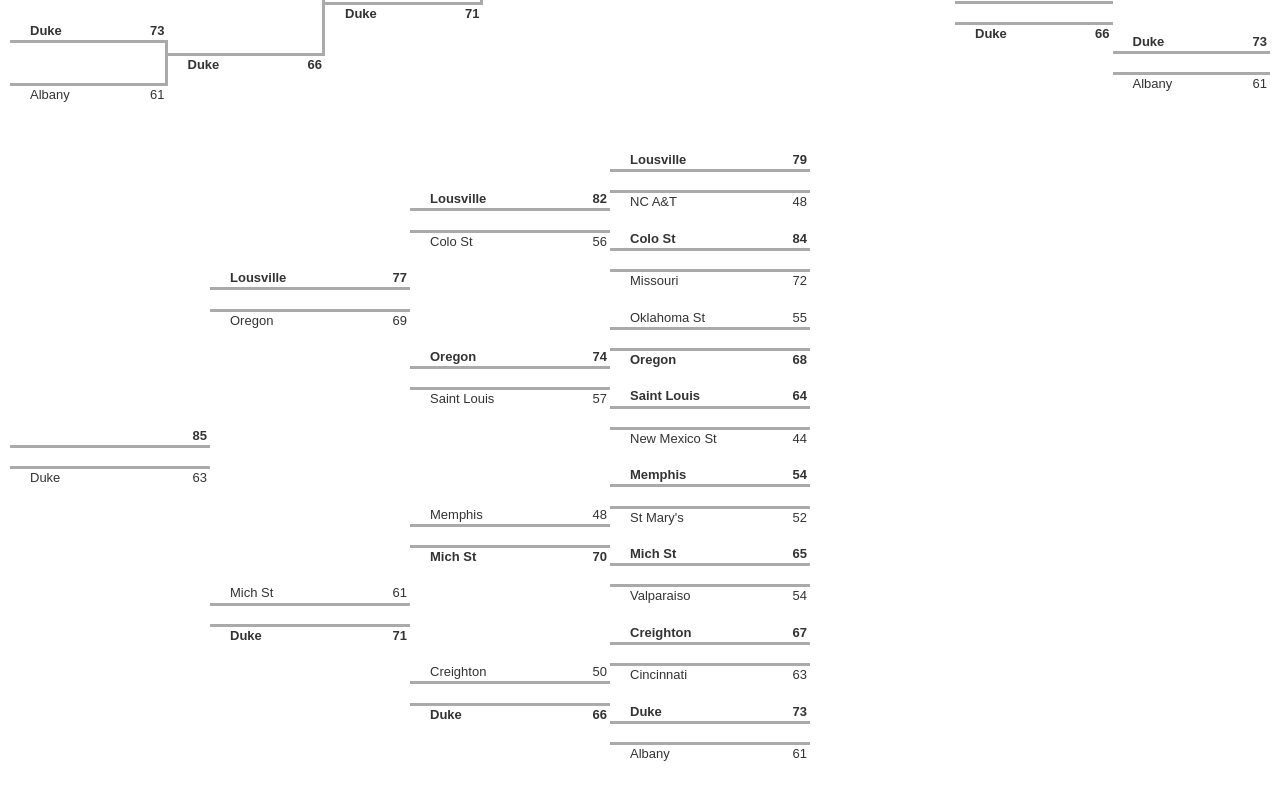
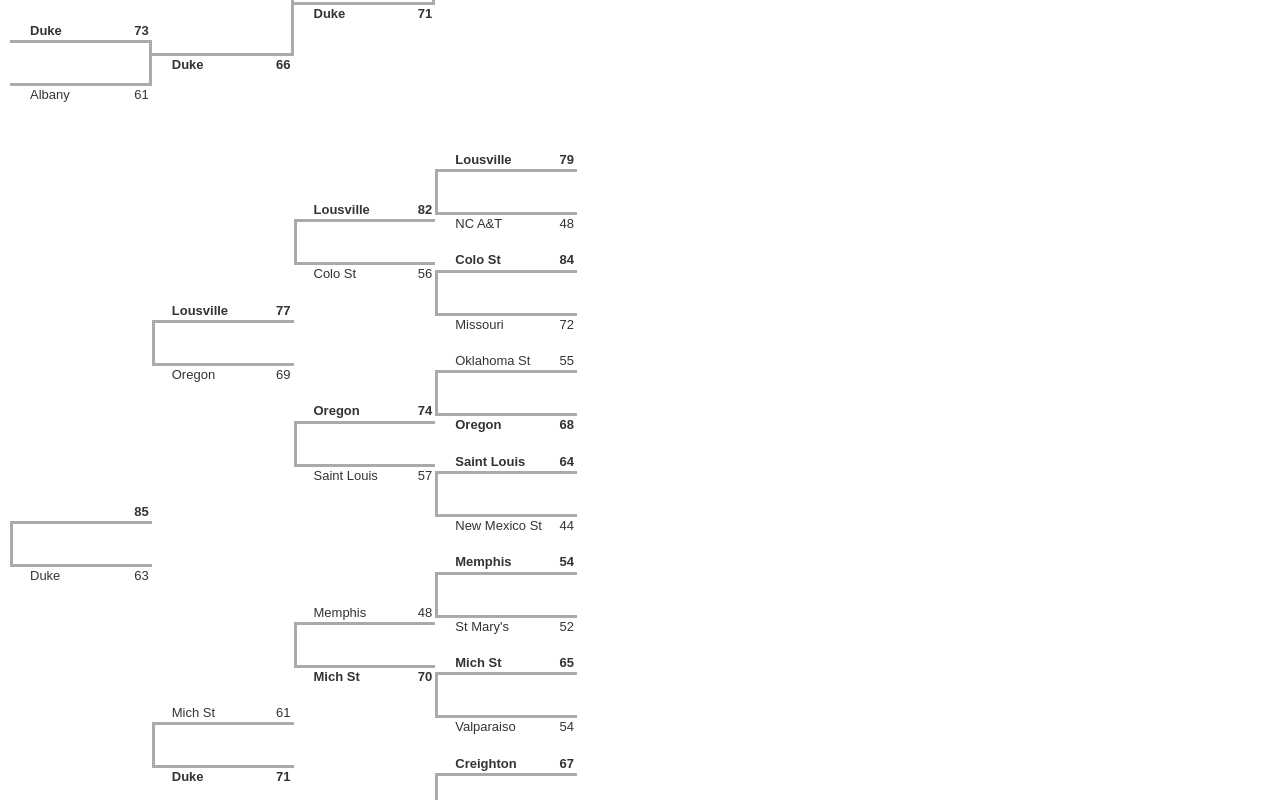
Before and after one commit to patientplatypus/BrackathonHackathon, a React (Create React App) app: page /rankingbracket in a window 1280 px wide. Shown: the part 820-1620 px from the top of the page. Built offline with nearby package versions, Linux system fonts and the light colour scheme.

Commit message:
oauth working

```diff
--- a/package.json
+++ b/package.json
@@ -6,6 +6,9 @@
     "react-scripts": "1.1.1"
   },
   "dependencies": {
+    "auth0-js": "^9.3.0",
+    "auth0-lock": "^11.3.0",
+    "axios": "^0.18.0",
     "material-ui": "^0.20.0",
     "react": "^16.2.0",
     "react-bootstrap": "^0.32.1",
--- a/src/App.js
+++ b/src/App.js
@@ -5,6 +5,7 @@ import Login from './Components/Login';
 import OfficialBracket from './Components/OfficialBracket';
 import RankingBracket from './Components/RankingBracket';
 import UserBracket from './Components/UserBracket';
+import Callback from './Components/Callback';
 
 class App extends Component {
   render() {
@@ -17,12 +18,12 @@ class App extends Component {
               <Link to="/userbracket" style={{backgroundColor: "rgb(200, 180, 135)"}}>USER BRACKET</Link> &nbsp;
               <Link to="/rankingbracket" style={{backgroundColor: "rgb(200, 180, 135)"}}>RANKING BRACKETS</Link> &nbsp;
               <Link to="/officialbracket" style={{backgroundColor: "rgb(200, 180, 135)"}}>OFFICIAL BRACKET</Link> &nbsp;
-
             </div>
              <Route exact path='/' component={Login} />
              <Route path='/rankingbracket' component={RankingBracket} />
              <Route path='/userbracket' component={UserBracket} />
              <Route path='/officialbracket' component={OfficialBracket} />
+             <Route path='/callback' component={Callback}/>
           </div>
        </Router>
       </div>
--- /dev/null
+++ b/src/Components/Callback/index.js
@@ -0,0 +1,47 @@
+import React, { Component } from 'react';
+
+import auth0 from 'auth0-js';
+
+
+class Callback extends Component {
+  constructor(props){
+    super(props)
+    this.handleAuthentication()
+  }
+
+  auth0 = new auth0.WebAuth({
+      domain: 'brackathon.auth0.com',
+      clientID: 'FL5V6YHdehEK6jGwX6dducPN28K0AtSh',
+      redirectUri: 'http://localhost:3000/callback',
+      audience: 'https://brackathon.auth0.com/userinfo',
+      responseType: 'token id_token',
+      scope: 'openid profile'
+    });
+
+  handleAuthentication() {
+    this.auth0.parseHash((err, authResult) => {
+      if (authResult && authResult.accessToken && authResult.idToken) {
+        console.log('value of authResult: ' + authResult + authResult.accessToken + authResult.idToken);
+        localStorage.setItem('access_token', authResult.accessToken)
+        // this.setSession(authResult);
+        // history.replace('/home');
+      } else if (err) {
+        // history.replace('/home');
+        console.log(err);
+      }
+    });
+  }
+
+  render() {
+    return (
+      <div>
+        <p>
+            Inside Callback
+        </p>
+
+      </div>
+    );
+  }
+}
+
+export default Callback;
--- a/src/Components/Login/index.js
+++ b/src/Components/Login/index.js
@@ -1,13 +1,102 @@
 import React, { Component } from 'react';
+import auth0 from 'auth0-js';
+//
+// import Auth0Lock from 'auth0-lock';
+import axios from 'axios';
+import { Auth0Lock } from 'auth0-lock';
+import { Auth0LockPasswordless } from 'auth0-lock';
+
 
 
 class Login extends Component {
+  constructor(props){
+    super(props)
+    // this.state={
+    //   lock: new Auth0Lock("FL5V6YHdehEK6jGwX6dducPN28K0AtSh", "brackathon.auth0.com"),
+    // }
+    // this.state.lock.on("authenticated", function(authResult) {
+    //   console.log('inside this.state.lock.on');
+    //   console.log('value of authResult: ', authResult);
+    //   this.state.lock.getUserInfo(authResult.accessToken, function(error, profile) {
+    //     if (error) {
+    //       // Handle error
+    //       console.log("error in lock: ", error)
+    //       return;
+    //     }
+    //
+    //     localStorage.setItem("accessToken", authResult.accessToken);
+    //     localStorage.setItem("profile", JSON.stringify(profile));
+    //
+    //     // Update DOM
+    //   });
+    // });
+    this.state={
+      accessToken: null
+    }
+  }
+
+  componentDidMount(){
+    this.getProfile()
+  }
+
+  getAccessToken() {
+      console.log('value of access_token: '+localStorage.getItem('access_token'));
+      if (localStorage.getItem('access_token')===null) {
+        console.log('No Access Token found');
+      }
+      this.setState({
+        accessToken: localStorage.getItem('access_token')
+      })
+    }
+
+  getProfile() {
+    // console.log('inside getProfile');
+    // this.getAccessToken();
+
+    if (localStorage.getItem('access_token')!=null){
+      this.auth0.client.userInfo(localStorage.getItem('access_token'), (err, profile) => {
+        console.log('profile: ', profile);
+        if (profile) {
+          this.userProfile = profile;
+          console.log('value of this.userProfile: ', this.userProfile);
+        }else{
+          console.log("profile err: ", err)
+        }
+      });
+    }
+  }
+
+  auth0 = new auth0.WebAuth({
+      domain: 'brackathon.auth0.com',
+      clientID: 'FL5V6YHdehEK6jGwX6dducPN28K0AtSh',
+      redirectUri: 'http://localhost:3000/callback',
+      audience: 'https://brackathon.auth0.com/userinfo',
+      responseType: 'token id_token',
+      scope: 'openid profile'
+    });
+
+  login() {
+    this.auth0.authorize();
+  }
+
   render() {
+
     return (
       <div>
         <p>
             Hello login
         </p>
+        <br/>
+        <button onClick={()=>{this.login()}}>Login Dawg</button>
+        <button onClick={()=>{this.authorizeAuth0()}}>authorizeAuth0</button>
+        <button onClick={()=>{this.handleAuthentication()}}>handleAuthentication</button>
+        <button onClick={()=>{this.setSession()}}>setSession</button>
+        <button onClick={()=>{this.isAuthenticated()}}>Login Dawg</button>
+        <button onClick={()=>{this.showStorage()}}>showStorage</button>
+        <button onClick={()=>{this.authorizeAuth0()}}>authorizeAuth0</button>
+        <button onClick={()=>{this.getProfile()}}>getProfile</button>
+        <button onClick={()=>{this.lockFunction()}}>lockFunction</button>
+        <button onClick={()=>{this.tryAPost()}}>tryAPost</button>
       </div>
     );
   }
--- a/src/Components/RankingBracket/Ranking.css
+++ b/src/Components/RankingBracket/Ranking.css
@@ -5,6 +5,7 @@
 main {
     display: flex;
     flex-direction: row;
+    width: 45%;
 }
 
 .round {
@@ -69,6 +70,11 @@ li.game-spacer {
     min-height: 40px;
 }
 
+li.game-spacerLeft {
+    border-left: 3px solid #aaa;
+    min-height: 40px;
+}
+
 
 /*bottom*/
 
--- a/src/Components/RankingBracket/index.js
+++ b/src/Components/RankingBracket/index.js
@@ -5,9 +5,10 @@ class RankingBracket extends Component {
   render() {
     return (
       <div>
-        <p>
+
         <h1>2013 NCAA Tournament - Midwest Bracket</h1>
            {/* Left */}
+
 <main id="tournament">
 	<ul class="round round-1">
 		<li class="spacer">&nbsp;</li>
@@ -111,14 +112,21 @@ class RankingBracket extends Component {
 
 		<li class="spacer">&nbsp;</li>
 	</ul>
+</main>
 
-  <ul class="round round-1">
+
+
+
+
+   {/* Right */}
+
+<main id="tournament">
+	<ul class="round round-1">
   		<li class="spacer">&nbsp;</li>
 
-		<li class="game game-top winner">Lousville <span>85</span></li>
+		<li class="game game-top winner"> <span>85</span></li>
 		<li class="game game-spacerLeft">&nbsp;</li>
 		<li class="game game-bottom ">Duke <span>63</span></li>
-
 		<li class="spacer">&nbsp;</li>
 
 
@@ -141,14 +149,8 @@ class RankingBracket extends Component {
 
 
 
-
-
-
 	</ul>
 	<ul class="round round-3">
-
-
-
 <li class="spacer">&nbsp;</li>
 
 		<li class="game game-top winner">Lousville <span>82</span></li>
@@ -229,127 +231,7 @@ class RankingBracket extends Component {
 		<li class="spacer">&nbsp;</li>
 	</ul>
 </main>
-   {/* Right */}
 
-<main id="tournament">
-	<ul class="round round-1">
-  		<li class="spacer">&nbsp;</li>
-
-		<li class="game game-top winner"> <span>85</span></li>
-		<li class="game game-spacerLeft">&nbsp;</li>
-		<li class="game game-bottom ">Duke <span>63</span></li>
-
-		<li class="spacer">&nbsp;</li>
-
-
-	</ul>
-	<ul class="round round-2">
-
-  		<li class="spacer">&nbsp;</li>
-
-		<li class="game game-top winner">Lousville <span>77</span></li>
-		<li class="game game-spacerLeft">&nbsp;</li>
-		<li class="game game-bottom ">Oregon <span>69</span></li>
-
-		<li class="spacer">&nbsp;</li>
-
-		<li class="game game-top ">Mich St <span>61</span></li>
-		<li class="game game-spacerLeft">&nbsp;</li>
-		<li class="game game-bottom winner">Duke <span>71</span></li>
-
-		<li class="spacer">&nbsp;</li>
-
-
-
-
-
-
-	</ul>
-	<ul class="round round-3">
-
-
-
-<li class="spacer">&nbsp;</li>
-
-		<li class="game game-top winner">Lousville <span>82</span></li>
-		<li class="game game-spacerLeft">&nbsp;</li>
-		<li class="game game-bottom ">Colo St <span>56</span></li>
-
-		<li class="spacer">&nbsp;</li>
-
-		<li class="game game-top winner">Oregon <span>74</span></li>
-		<li class="game game-spacerLeft">&nbsp;</li>
-		<li class="game game-bottom ">Saint Louis <span>57</span></li>
-
-		<li class="spacer">&nbsp;</li>
-
-		<li class="game game-top ">Memphis <span>48</span></li>
-		<li class="game game-spacerLeft">&nbsp;</li>
-		<li class="game game-bottom winner">Mich St <span>70</span></li>
-
-		<li class="spacer">&nbsp;</li>
-
-		<li class="game game-top ">Creighton <span>50</span></li>
-		<li class="game game-spacerLeft">&nbsp;</li>
-		<li class="game game-bottom winner">Duke <span>66</span></li>
-
-		<li class="spacer">&nbsp;</li>
-
-
-	</ul>
-	<ul class="round round-4">
-<li class="spacer">&nbsp;</li>
-
-		<li class="game game-top winner">Lousville <span>79</span></li>
-		<li class="game game-spacerLeft">&nbsp;</li>
-		<li class="game game-bottom ">NC A&T <span>48</span></li>
-
-		<li class="spacer">&nbsp;</li>
-
-		<li class="game game-top winner">Colo St <span>84</span></li>
-		<li class="game game-spacerLeft">&nbsp;</li>
-		<li class="game game-bottom ">Missouri <span>72</span></li>
-
-		<li class="spacer">&nbsp;</li>
-
-		<li class="game game-top ">Oklahoma St <span>55</span></li>
-		<li class="game game-spacerLeft">&nbsp;</li>
-		<li class="game game-bottom winner">Oregon <span>68</span></li>
-
-		<li class="spacer">&nbsp;</li>
-
-		<li class="game game-top winner">Saint Louis <span>64</span></li>
-		<li class="game game-spacerLeft">&nbsp;</li>
-		<li class="game game-bottom ">New Mexico St <span>44</span></li>
-
-		<li class="spacer">&nbsp;</li>
-
-		<li class="game game-top winner">Memphis <span>54</span></li>
-		<li class="game game-spacerLeft">&nbsp;</li>
-		<li class="game game-bottom ">St Mary's <span>52</span></li>
-
-		<li class="spacer">&nbsp;</li>
-
-		<li class="game game-top winner">Mich St <span>65</span></li>
-		<li class="game game-spacerLeft">&nbsp;</li>
-		<li class="game game-bottom ">Valparaiso <span>54</span></li>
-
-		<li class="spacer">&nbsp;</li>
-
-		<li class="game game-top winner">Creighton <span>67</span></li>
-		<li class="game game-spacerLeft">&nbsp;</li>
-		<li class="game game-bottom ">Cincinnati <span>63</span></li>
-
-		<li class="spacer">&nbsp;</li>
-
-		<li class="game game-top winner">Duke <span>73</span></li>
-		<li class="game game-spacerLeft">&nbsp;</li>
-		<li class="game game-bottom ">Albany <span>61</span></li>
-
-		<li class="spacer">&nbsp;</li>
-	</ul>
-</main>
-        </p>
       </div>
     );
   }
```
